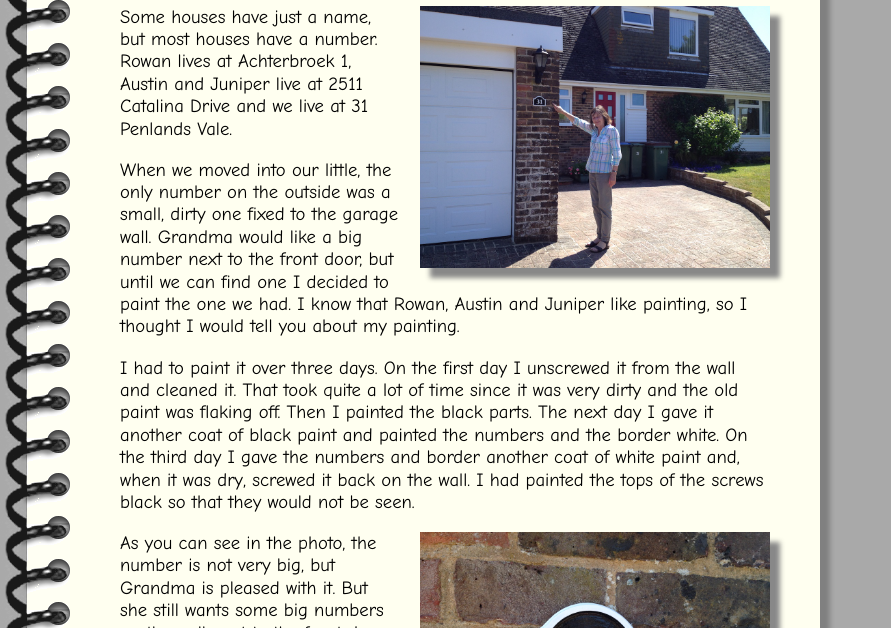
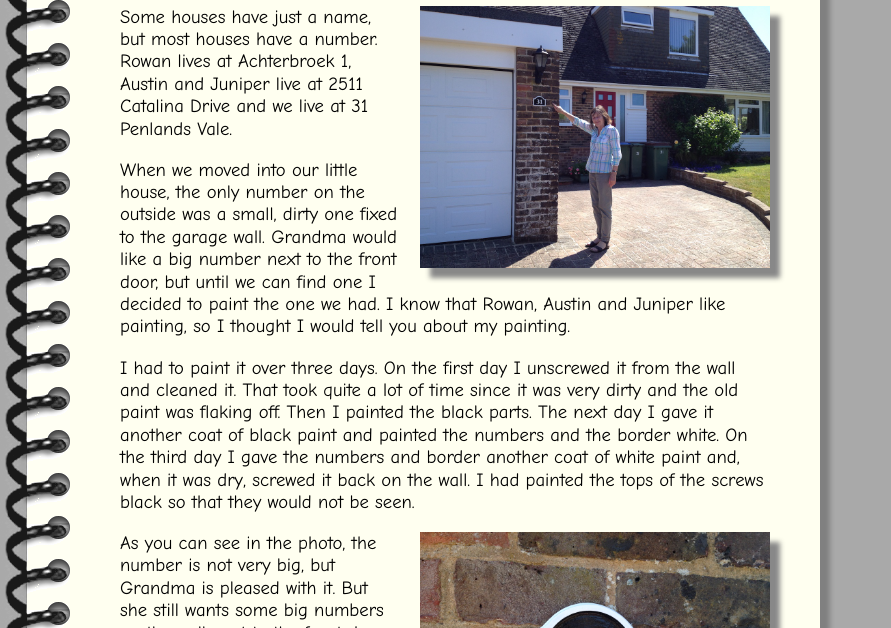
Before and after one commit to AandDnotes/Notebook, a plain HTML site: page page1.html in a window 1280 px wide. Shown: the part 172-800 px from the top of the page, without its empty margins (0-891 px from the left). Drawn offline with Linux system fonts and the light colour scheme.

Commit message:
Update page1.html

```diff
--- a/page1.html
+++ b/page1.html
@@ -20,7 +20,7 @@
       <section>
           <h1>House Numbers</h1>
           <p><img class="r" src="images/IMG_0804small.jpg">Some houses have just a name, but most houses have a number. Rowan lives at Achterbroek 1, Austin and Juniper live at 2511 Catalina Drive and we live at 31 Penlands Vale.</p>
-          <p>When we moved into our little, the only number on the outside was a small, dirty one fixed to the garage wall. Grandma would like a big number next to the front door, but until we can find one I decided to paint the one we had. I know that Rowan, Austin and Juniper like painting, so I thought I would tell you about my painting.</p>
+          <p>When we moved into our little house, the only number on the outside was a small, dirty one fixed to the garage wall. Grandma would like a big number next to the front door, but until we can find one I decided to paint the one we had. I know that Rowan, Austin and Juniper like painting, so I thought I would tell you about my painting.</p>
           <p>I had to paint it over three days. On the first day I unscrewed it from the wall and cleaned it. That took quite a lot of time since it was very dirty and the old paint was flaking off. Then I painted the black parts. The next day I gave it another coat of black paint and painted the numbers and the border white. On the third day I gave the numbers and border another coat of white paint and, when it was dry, screwed it back on the wall. I had painted the tops of the screws black so that they would not be seen.</p>
           <p><img class="r" src="images/IMG_0806small.jpg">As you can see in the photo, the number is not very big, but Grandma is pleased with it. But she still wants some big numbers on the wall next to the front door.</p>
           <p>Since the number is so small I decided to add a separate photo of it.</p>
```
